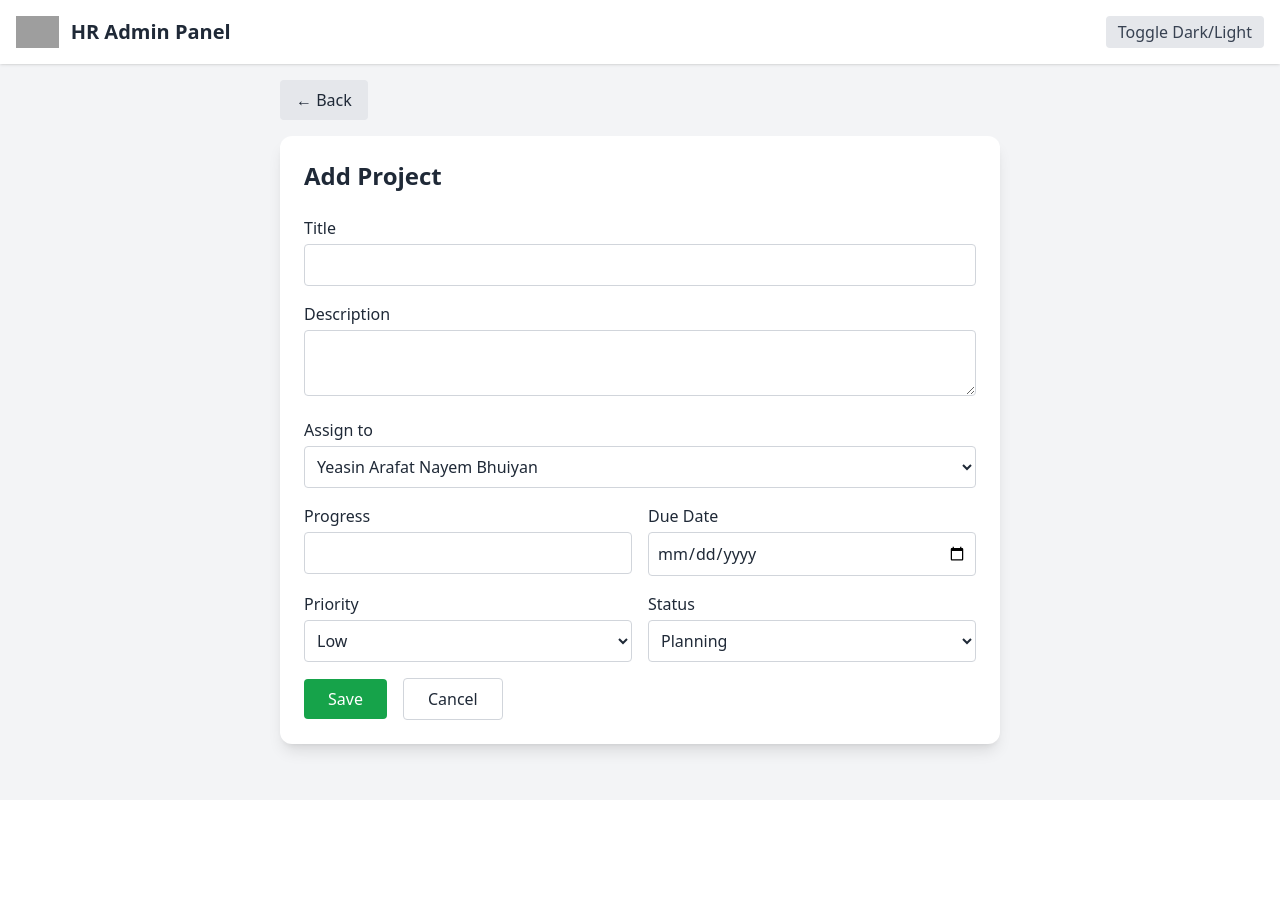
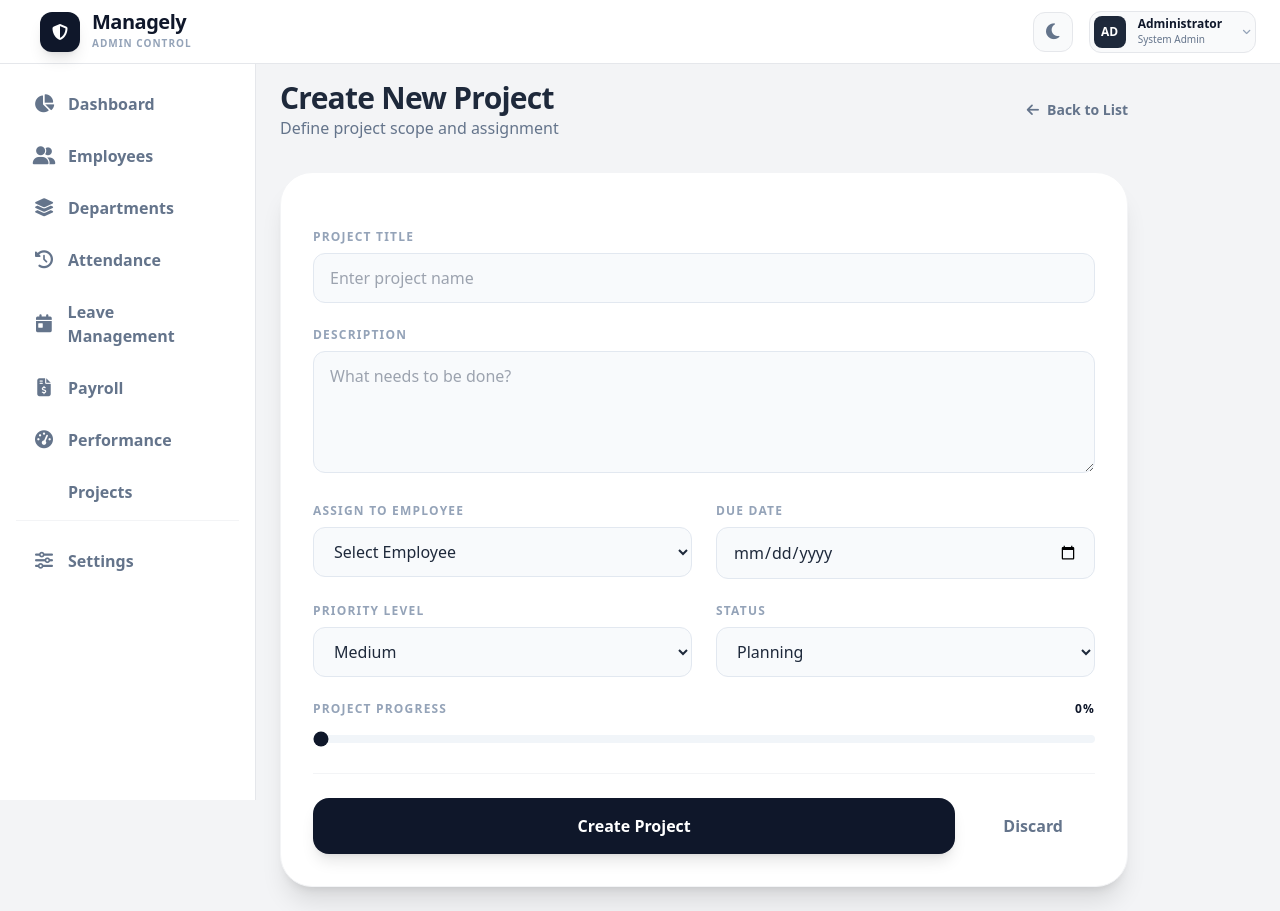
Before and after one commit to yanayem/employee-management-system-employee-and-admin-base, a Django app: page /adminportal/projects/add/ in a window 1280 px wide. Before the commit the page ends 764 px from the top, so only its background shows below. Run offline with Django 5.2, Linux system fonts and the light colour scheme; a user stored in the database is signed in; data comes from the database, SQL or seed files in the repository; some libraries are stand-ins or nearby versions; grey boxes are pictures that could not be loaded.

Commit message:
Refactor admin project form layout and styles

```diff
--- a/adminpanel/templates/admin_project_form.html
+++ b/adminpanel/templates/admin_project_form.html
@@ -1,159 +1,130 @@
 {% load static %}
 <!DOCTYPE html>
-<html lang="en" class="light">
+<html lang="en">
 <head>
     <meta charset="UTF-8">
     <title>{% if project %}Edit Project{% else %}Add Project{% endif %}</title>
 
     <script src="https://cdn.tailwindcss.com"></script>
     <link rel="stylesheet" href="{% static 'css/theme.css' %}">
+    <link rel="stylesheet" href="https://cdnjs.cloudflare.com/ajax/libs/font-awesome/6.5.1/css/all.min.css">
     <script>
       tailwind.config = { darkMode: "class" };
     </script>
 </head>
 
-<body class="bg-gray-100 dark:bg-gray-900 text-gray-800 dark:text-gray-100 transition-colors duration-300 font-sans">
+<body class="bg-gray-100 dark:bg-slate-950 text-slate-800 dark:text-slate-100 transition-colors duration-300">
 
-<!-- Top Bar -->
-<header class="fixed top-0 w-full z-50 bg-white dark:bg-gray-800 shadow p-4 flex justify-between items-center">
-    <div class="flex items-center space-x-3">
-        <img src="{% static 'images/logo.png' %}" alt="Logo" class="h-8 w-auto">
-        <h1 class="text-xl font-bold text-gray-800 dark:text-gray-100">HR Admin Panel</h1>
+{% include 'adminsidetopbar.html' %}
+
+<main class="ml-0 md:ml-64 pt-20 max-w-4xl mx-auto p-6">
+
+    <div class="flex items-center justify-between mb-8">
+        <div>
+            <h2 class="text-3xl font-black tracking-tight">
+                {% if project %}Edit Project{% else %}Create New Project{% endif %}
+            </h2>
+            <p class="text-slate-500 font-medium">Define project scope and assignment</p>
+        </div>
+        <a href="{% url 'admin_project_list' %}" class="text-slate-500 hover:text-slate-900 dark:hover:text-white font-bold text-sm transition flex items-center">
+            <i class="fas fa-arrow-left mr-2"></i> Back to List
+        </a>
     </div>
 
-    <button id="theme-toggle"
-        class="px-3 py-1 rounded bg-gray-200 dark:bg-gray-700 text-gray-700 dark:text-gray-200
-               hover:bg-gray-300 dark:hover:bg-gray-600 transition">
-        Toggle Dark/Light
-    </button>
-</header>
-
-<main class="pt-20 max-w-3xl mx-auto p-6">
-
-    <a href="{% url 'admin_project_list' %}"
-       class="inline-block mb-4 px-4 py-2 bg-gray-200 dark:bg-gray-700
-              text-gray-800 dark:text-gray-200 rounded hover:bg-gray-300
-              dark:hover:bg-gray-600 transition">
-        &larr; Back
-    </a>
-
-    <div class="bg-white dark:bg-gray-800 p-6 rounded-xl shadow-lg transition-transform transform hover:-translate-y-1">
-
-        <h2 class="text-2xl font-bold mb-6">
-            {% if project %}Edit Project{% else %}Add Project{% endif %}
-        </h2>
-
-        <form method="POST" class="space-y-4">
+    <div class="bg-white dark:bg-slate-900 p-8 rounded-[2rem] border border-gray-100 dark:border-slate-800 shadow-xl">
+        <form method="POST" class="space-y-6">
             {% csrf_token %}
 
+            <div class="grid grid-cols-1 md:grid-cols-2 gap-6">
                 <!-- Title -->
-            <div>
-                <label class="block mb-1 font-medium">Title</label>
-                <input type="text" name="title"
-                       value="{% if project %}{{ project.title }}{% endif %}"
-                       class="w-full p-2 rounded border border-gray-300 dark:border-gray-600
-                              bg-white dark:bg-gray-900 text-gray-800 dark:text-gray-100
-                              focus:ring-2 focus:ring-blue-400 transition">
+                <div class="md:col-span-2">
+                    <label class="block text-xs font-black uppercase tracking-widest text-slate-400 mb-2">Project Title</label>
+                    <input type="text" name="title" required
+                           value="{{ project.title|default:'' }}"
+                           class="w-full bg-slate-50 dark:bg-slate-800/50 border border-slate-200 dark:border-slate-700 rounded-xl px-4 py-3 focus:ring-2 focus:ring-slate-900 dark:focus:ring-white outline-none transition"
+                           placeholder="Enter project name">
                 </div>
 
                 <!-- Description -->
-            <div>
-                <label class="block mb-1 font-medium">Description</label>
-                <textarea name="description"
-                    class="w-full p-2 rounded border border-gray-300 dark:border-gray-600
-                           bg-white dark:bg-gray-900 text-gray-800 dark:text-gray-100
-                           focus:ring-2 focus:ring-blue-400 transition">{% if project %}{{ project.description }}{% endif %}</textarea>
+                <div class="md:col-span-2">
+                    <label class="block text-xs font-black uppercase tracking-widest text-slate-400 mb-2">Description</label>
+                    <textarea name="description" rows="4"
+                        class="w-full bg-slate-50 dark:bg-slate-800/50 border border-slate-200 dark:border-slate-700 rounded-xl px-4 py-3 focus:ring-2 focus:ring-slate-900 dark:focus:ring-white outline-none transition"
+                        placeholder="What needs to be done?">{{ project.description|default:'' }}</textarea>
                 </div>
 
                 <!-- Assign to -->
                 <div>
-                <label class="block mb-1 font-medium">Assign to</label>
-                <select name="assigned_to"
-                    class="w-full p-2 rounded border border-gray-300 dark:border-gray-600
-                           bg-white dark:bg-gray-900 text-gray-800 dark:text-gray-100
-                           focus:ring-2 focus:ring-blue-400 transition">
+                    <label class="block text-xs font-black uppercase tracking-widest text-slate-400 mb-2">Assign to Employee</label>
+                    <select name="assigned_to" required
+                        class="w-full bg-slate-50 dark:bg-slate-800/50 border border-slate-200 dark:border-slate-700 rounded-xl px-4 py-3 focus:ring-2 focus:ring-slate-900 dark:focus:ring-white outline-none transition">
+                        <option value="">Select Employee</option>
                         {% for emp in employees %}
-                        <option value="{{ emp.id }}"
-                            {% if project and project.assigned_to.id == emp.id %}selected{% endif %}>
-                            {{ emp.full_name }}
+                            <option value="{{ emp.id }}" {% if project.assigned_to.id == emp.id %}selected{% endif %}>
+                                {{ emp.full_name }} ({{ emp.employee_id }})
                             </option>
                         {% endfor %}
                     </select>
                 </div>
 
-            <!-- Progress + Due Date -->
-            <div class="grid grid-cols-1 sm:grid-cols-2 gap-4">
+                <!-- Due Date -->
                 <div>
-                    <label class="block mb-1 font-medium">Progress</label>
-                    <input type="number" name="progress" min="0" max="100"
-                        value="{% if project %}{{ project.progress }}{% endif %}"
-                        class="w-full p-2 rounded border border-gray-300 dark:border-gray-600
-                               bg-white dark:bg-gray-900 text-gray-800 dark:text-gray-100
-                               focus:ring-2 focus:ring-blue-400 transition">
+                    <label class="block text-xs font-black uppercase tracking-widest text-slate-400 mb-2">Due Date</label>
+                    <input type="date" name="due_date" required
+                        value="{{ project.due_date|date:'Y-m-d' }}"
+                        class="w-full bg-slate-50 dark:bg-slate-800/50 border border-slate-200 dark:border-slate-700 rounded-xl px-4 py-3 focus:ring-2 focus:ring-slate-900 dark:focus:ring-white outline-none transition">
                 </div>
 
+                <!-- Priority -->
                 <div>
-                    <label class="block mb-1 font-medium">Due Date</label>
-                    <input type="date" name="due_date"
-                        value="{% if project %}{{ project.due_date }}{% endif %}"
-                        class="w-full p-2 rounded border border-gray-300 dark:border-gray-600
-                               bg-white dark:bg-gray-900 text-gray-800 dark:text-gray-100
-                               focus:ring-2 focus:ring-blue-400 transition">
-                </div>
-            </div>
-
-            <!-- Priority + Status -->
-            <div class="grid grid-cols-1 sm:grid-cols-2 gap-4">
-                <div>
-                    <label class="block mb-1 font-medium">Priority</label>
+                    <label class="block text-xs font-black uppercase tracking-widest text-slate-400 mb-2">Priority Level</label>
                     <select name="priority"
-                        class="w-full p-2 rounded border border-gray-300 dark:border-gray-600
-                               bg-white dark:bg-gray-900 text-gray-800 dark:text-gray-100
-                               focus:ring-2 focus:ring-blue-400 transition">
-                        <option value="Low" {% if project and project.priority == "Low" %}selected{% endif %}>Low</option>
-                        <option value="Medium" {% if project and project.priority == "Medium" %}selected{% endif %}>Medium</option>
-                        <option value="High" {% if project and project.priority == "High" %}selected{% endif %}>High</option>
+                        class="w-full bg-slate-50 dark:bg-slate-800/50 border border-slate-200 dark:border-slate-700 rounded-xl px-4 py-3 focus:ring-2 focus:ring-slate-900 dark:focus:ring-white outline-none transition">
+                        <option value="Low" {% if project.priority == "Low" %}selected{% endif %}>Low</option>
+                        <option value="Medium" {% if project.priority == "Medium" %}selected{% endif %}{% if not project %}selected{% endif %}>Medium</option>
+                        <option value="High" {% if project.priority == "High" %}selected{% endif %}>High</option>
                     </select>
                 </div>
 
+                <!-- Status -->
                 <div>
-                    <label class="block mb-1 font-medium">Status</label>
+                    <label class="block text-xs font-black uppercase tracking-widest text-slate-400 mb-2">Status</label>
                     <select name="status"
-                        class="w-full p-2 rounded border border-gray-300 dark:border-gray-600
-                               bg-white dark:bg-gray-900 text-gray-800 dark:text-gray-100
-                               focus:ring-2 focus:ring-blue-400 transition">
-                        <option value="Planning" {% if project and project.status == "Planning" %}selected{% endif %}>Planning</option>
-                        <option value="In Progress" {% if project and project.status == "In Progress" %}selected{% endif %}>In Progress</option>
-                        <option value="Review" {% if project and project.status == "Review" %}selected{% endif %}>Review</option>
-                        <option value="Completed" {% if project and project.status == "Completed" %}selected{% endif %}>Completed</option>
+                        class="w-full bg-slate-50 dark:bg-slate-800/50 border border-slate-200 dark:border-slate-700 rounded-xl px-4 py-3 focus:ring-2 focus:ring-slate-900 dark:focus:ring-white outline-none transition">
+                        <option value="Planning" {% if project.status == "Planning" %}selected{% endif %}>Planning</option>
+                        <option value="In Progress" {% if project.status == "In Progress" %}selected{% endif %}>In Progress</option>
+                        <option value="Review" {% if project.status == "Review" %}selected{% endif %}>Review</option>
+                        <option value="Completed" {% if project.status == "Completed" %}selected{% endif %}>Completed</option>
                     </select>
+                </div>
+
+                <!-- Progress -->
+                <div class="md:col-span-2">
+                    <label class="block text-xs font-black uppercase tracking-widest text-slate-400 mb-2 flex justify-between">
+                        <span>Project Progress</span>
+                        <span id="progress-val" class="text-slate-900 dark:text-white">{{ project.progress|default:0 }}%</span>
+                    </label>
+                    <input type="range" name="progress" min="0" max="100" step="5"
+                        value="{{ project.progress|default:0 }}"
+                        oninput="document.getElementById('progress-val').innerText = this.value + '%'"
+                        class="w-full h-2 bg-slate-100 dark:bg-slate-800 rounded-lg appearance-none cursor-pointer accent-slate-900 dark:accent-white">
                 </div>
             </div>
 
             <!-- Buttons -->
-            <div class="flex items-center space-x-4 mt-4">
+            <div class="flex items-center gap-4 pt-6 border-t border-gray-100 dark:border-slate-800">
                 <button type="submit"
-                    class="bg-green-600 hover:bg-green-700 text-white px-6 py-2 rounded transition">
-                    Save
+                    class="flex-1 bg-slate-900 dark:bg-white text-white dark:text-slate-950 font-black py-4 rounded-2xl shadow-lg hover:scale-[1.02] active:scale-95 transition-all">
+                    {% if project %}Update Project Details{% else %}Create Project{% endif %}
                 </button>
-
                 <a href="{% url 'admin_project_list' %}"
-                   class="px-6 py-2 rounded border border-gray-300 dark:border-gray-600
-                          hover:bg-gray-100 dark:hover:bg-gray-700 transition">
-                    Cancel
+                   class="px-8 py-4 rounded-2xl font-bold text-slate-500 hover:bg-gray-100 dark:hover:bg-slate-800 transition">
+                    Discard
                 </a>
             </div>
-
         </form>
     </div>
 </main>
 
-<script>
-    // Dark/Light toggle
-    document.getElementById('theme-toggle').addEventListener('click', () => {
-        document.documentElement.classList.toggle('dark');
-    });
-</script>
-
 </body>
 </html>
```
Lines whose indentation alone changed are shown as unchanged.
